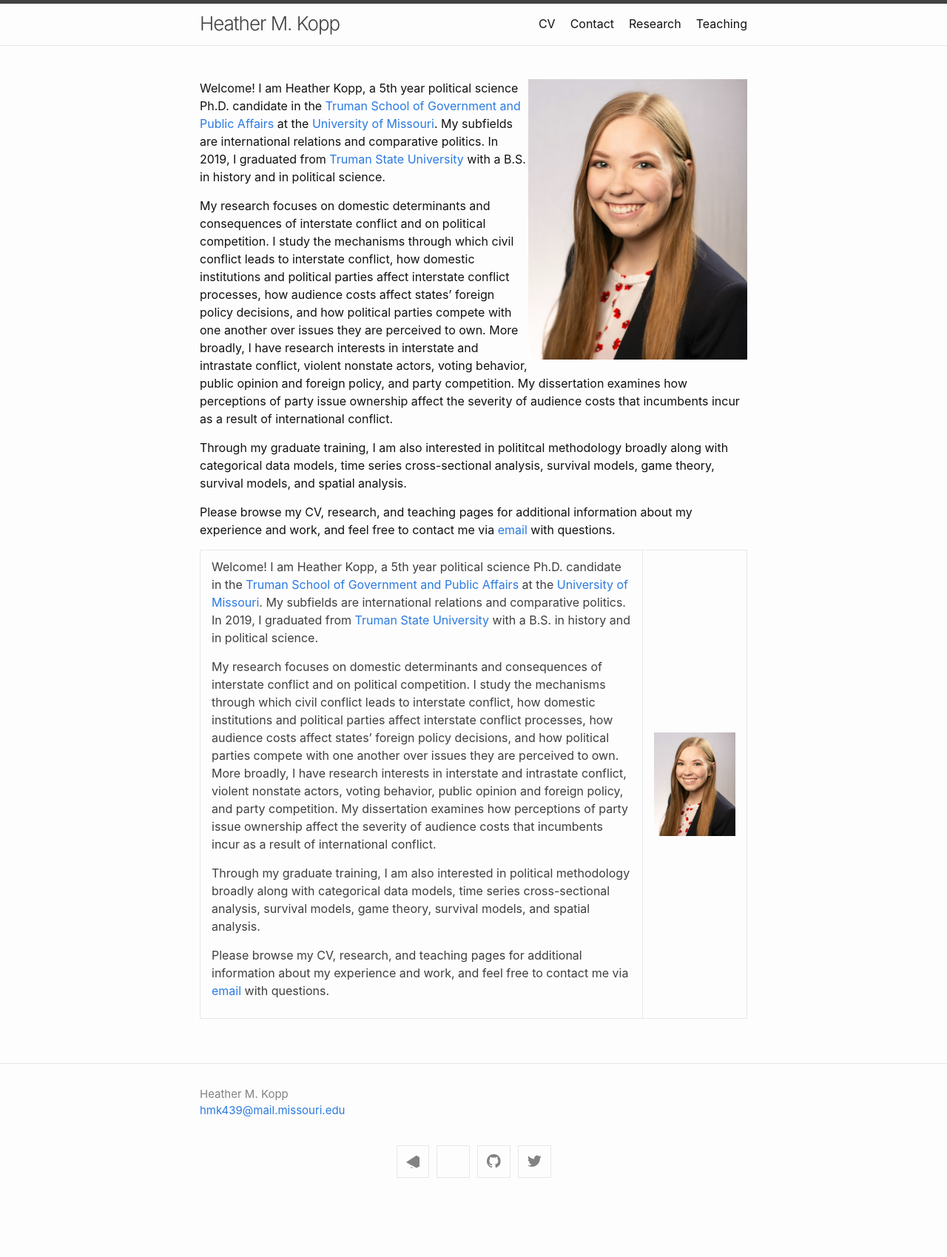
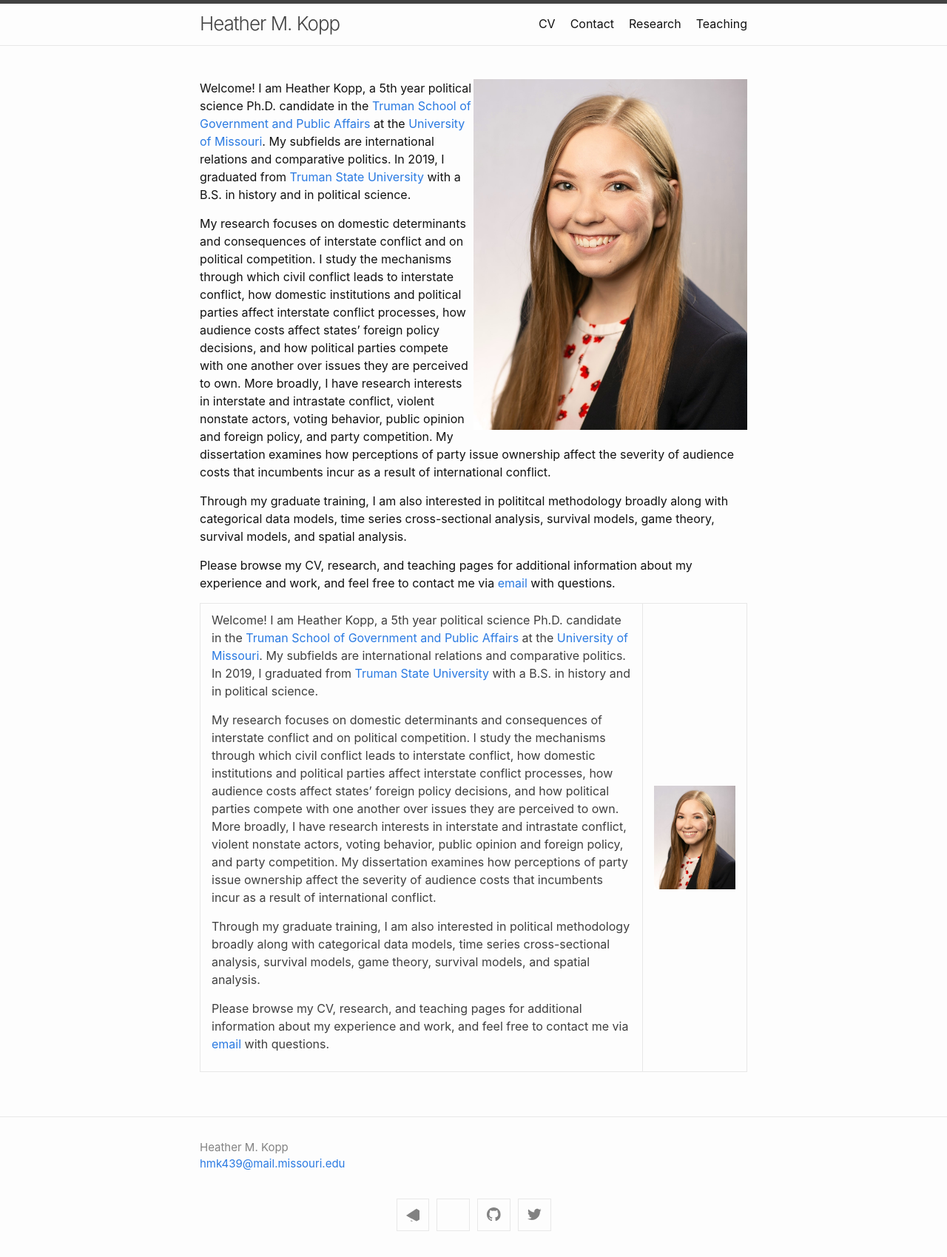
Before and after one commit to heatherkopp/heatherkopp.github.io, a Jekyll site: the page built from index.md, in a window 1280 px wide. Shown: the whole page at 74% size. Built offline with Jekyll 4.4.1, drawn with Linux system fonts in a browser that asks for light colours; before the commit the page ends 1627 px from its top, so only the background shows below that.

Commit message:
Update index.md

```diff
--- a/index.md
+++ b/index.md
@@ -4,7 +4,7 @@ layout: home
 
 <!---<img align="right" src="https://heatherkopp.github.io/files/kopp.jpg" height="425" alt="kopp"/>   -->
 
-<img align="right" src="https://heatherkopp.github.io/files/kopp.jpg" alt="Image" width="40%" class="img-responsive">
+<img align="right" src="https://heatherkopp.github.io/files/kopp.jpg" alt="kopp" width="50%" class="img-responsive">
 
 <div dir="ltr">
 <p> Welcome! I am Heather Kopp, a 5th year political science Ph.D. candidate in the <a href="https://www.truman.missouri.edu/" target="_blank">Truman School of Government and Public Affairs</a> at the <a href="https://www.missouri.edu/" target="_blank">University of Missouri</a>. My subfields are international relations and comparative politics. In 2019, I graduated from <a href="https://www.truman.edu/" target="_blank">Truman State University</a> with a B.S. in history and in political science. </p>
```
